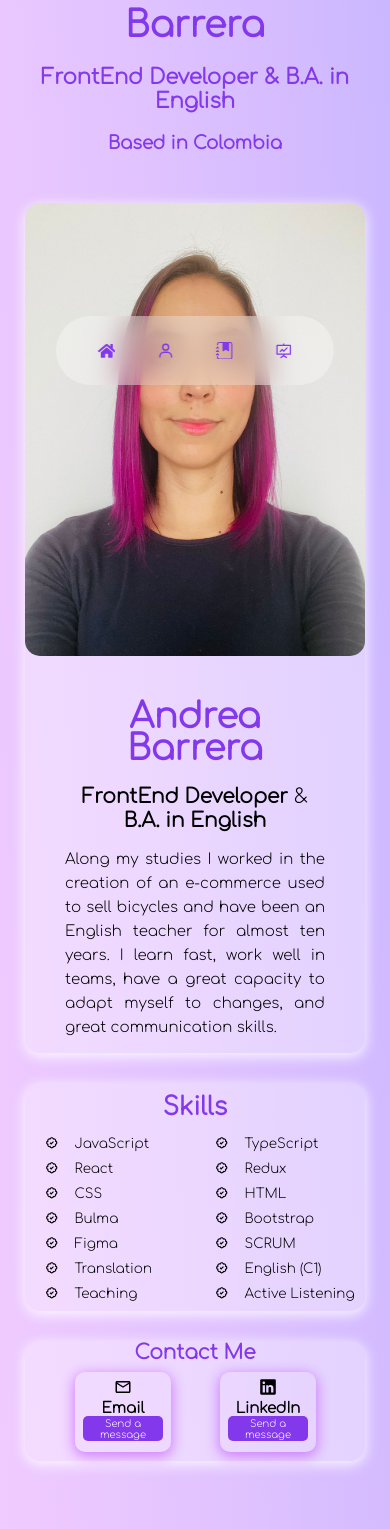
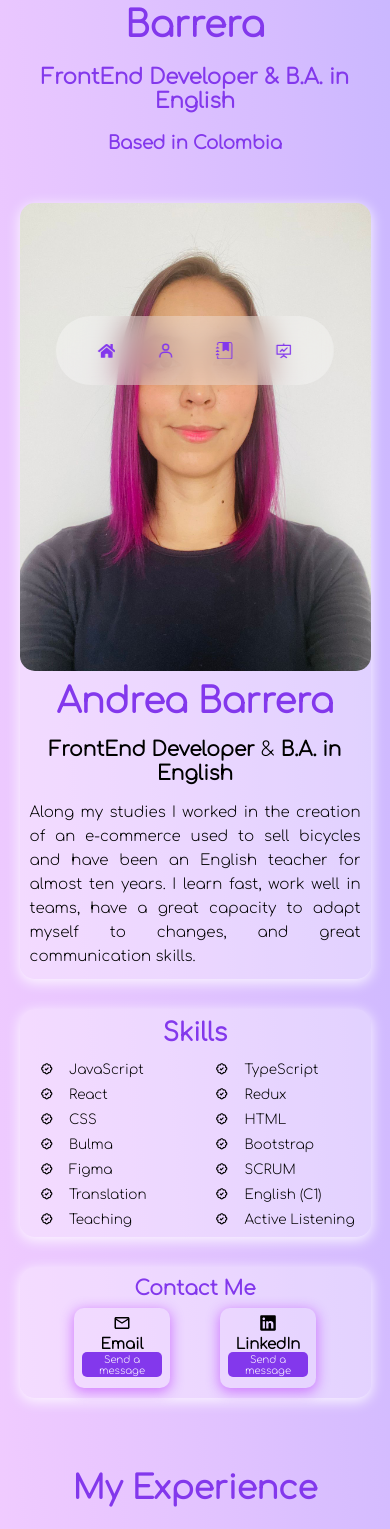
Before and after one commit to acarob/portfolio1, a React (Create React App) app: page / in a window 390 px wide. Shown: the part 443-1972 px from the top of the page. Built offline with nearby package versions, Linux system fonts and the light colour scheme.

Commit message:
Giving a percentage to all containers

```diff
--- a/src/App.css
+++ b/src/App.css
@@ -161,4 +161,12 @@ body {
     margin-left: 0;
     margin-right: 0;
   }
+
+  .main-title {
+    font-size: 100%;
+  }
+
+  .secondary-title {
+    font-size: 90%;
+  }
 }
--- a/src/stylesheets/AboutMe.css
+++ b/src/stylesheets/AboutMe.css
@@ -47,8 +47,10 @@
 @media screen and (max-width: 600px) {
   .about-container {
     display: block;
-    width: 340px;
-    height: 850px;
+    /* width: 340px;
+    height: 850px; */
+    width: 90%;
+    height: auto;
     margin: 30px auto;
   }
 
@@ -56,6 +58,10 @@
     border-radius: 15px;
   }
 
+  .text-container {
+    padding: 10px;
+  }
+
   .name {
     line-height: 2rem;
   }
--- a/src/stylesheets/ContactMe.css
+++ b/src/stylesheets/ContactMe.css
@@ -15,9 +15,10 @@
 }
 
 .data-containers {
-  display: grid;
+  display: flex;
   grid-template-columns: 1fr 1fr;
-  padding-left: 90px;
+  justify-content: center;
+  gap: 60px;
   margin-top: 8px;
 }
 
@@ -56,12 +57,19 @@
 @media screen and (max-width: 600px) {
   .contact-container {
     display: block;
-    width: 340px;
-    height: 120px;
+    /* width: 340px;
+    height: 120px; */
+    width: 90%;
+    height: auto;
+    padding-bottom: 10px;
+    padding-top: 10px;
     margin: 30px auto;
   }
 
   .data-containers {
-    padding-left: 50px;
+    /* padding-left: 50px; */
+    display: flex;
+    gap: 50px;
+    padding-left: 0;
   }
 }
--- a/src/stylesheets/Experience.css
+++ b/src/stylesheets/Experience.css
@@ -34,7 +34,9 @@
 /* ========== MEDIA QUERIES (SMALL DEVICES) ========== */
 @media screen and (max-width: 600px) {
   .experience-containers {
-    width: 340px;
+    /* width: 340px;
+    height: auto; */
+    width: 90%;
     height: auto;
     margin: 0 auto 30px;
   }
--- a/src/stylesheets/Projects.css
+++ b/src/stylesheets/Projects.css
@@ -15,6 +15,7 @@
 
 .project-container img {
   height: 150px;
+  width: auto;
   border-radius: 15px;
   margin-bottom: 10px;
 }
@@ -63,7 +64,14 @@ button:disabled {
 /* ========== MEDIA QUERIES (SMALL DEVICES) ========== */
 @media screen and (max-width: 600px) {
   .project-container {
-    width: 340px;
+    /* width: 340px; */
+    width: 90%;
+    height: auto;
     margin: 0 auto;
   }
+
+  .project-container img {
+    width: 100%;
+    height: auto;
+  }
 }
--- a/src/stylesheets/Skills.css
+++ b/src/stylesheets/Skills.css
@@ -36,9 +36,10 @@
 /* ========== MEDIA QUERIES (SMALL DEVICES) ========== */
 @media screen and (max-width: 600px) {
   .skills-container {
-    width: 340px;
+    /* width: 340px;
+    height: auto; */
+    width: 90%;
     height: auto;
-    /* height: 220px; */
     margin: 20px auto;
     padding-bottom: 10px;
   }
```
